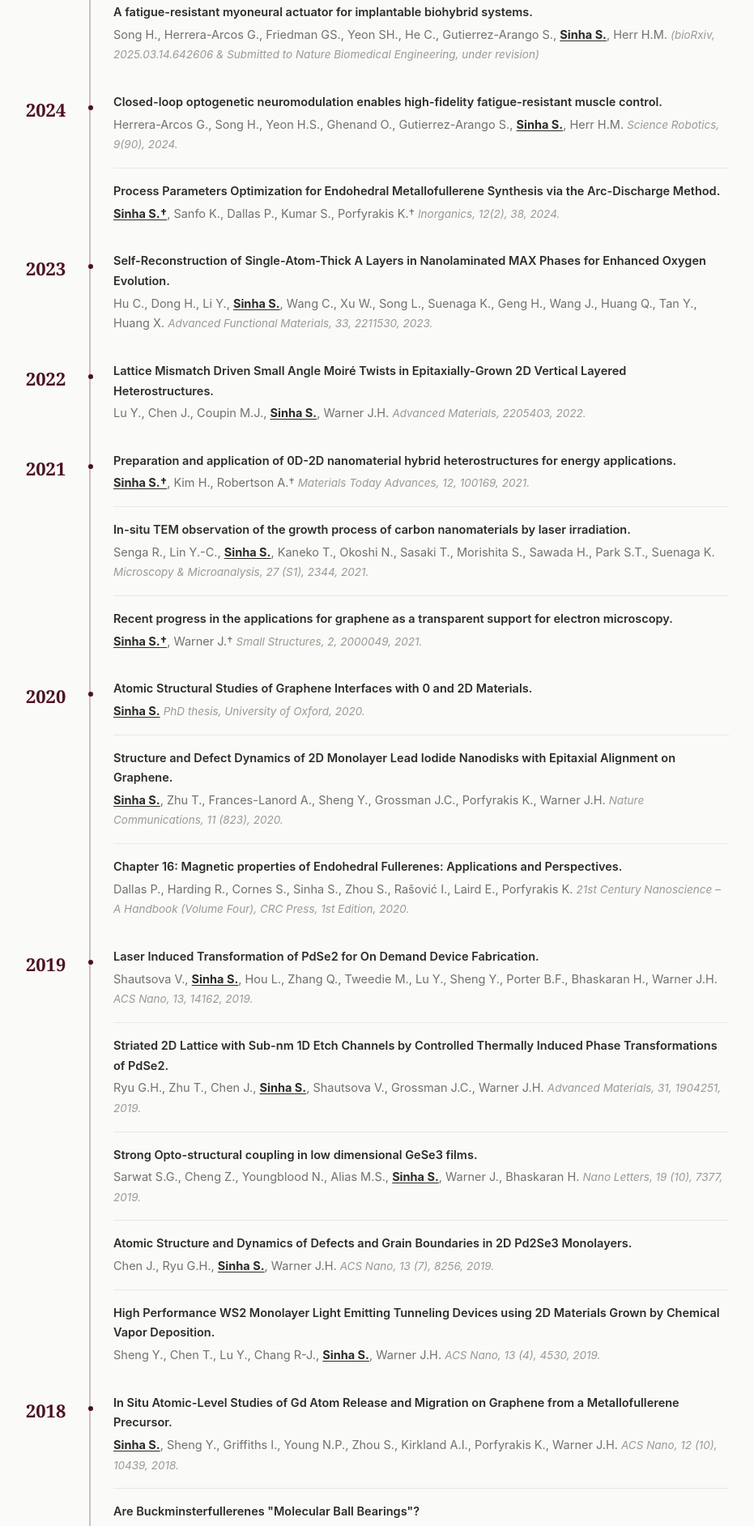
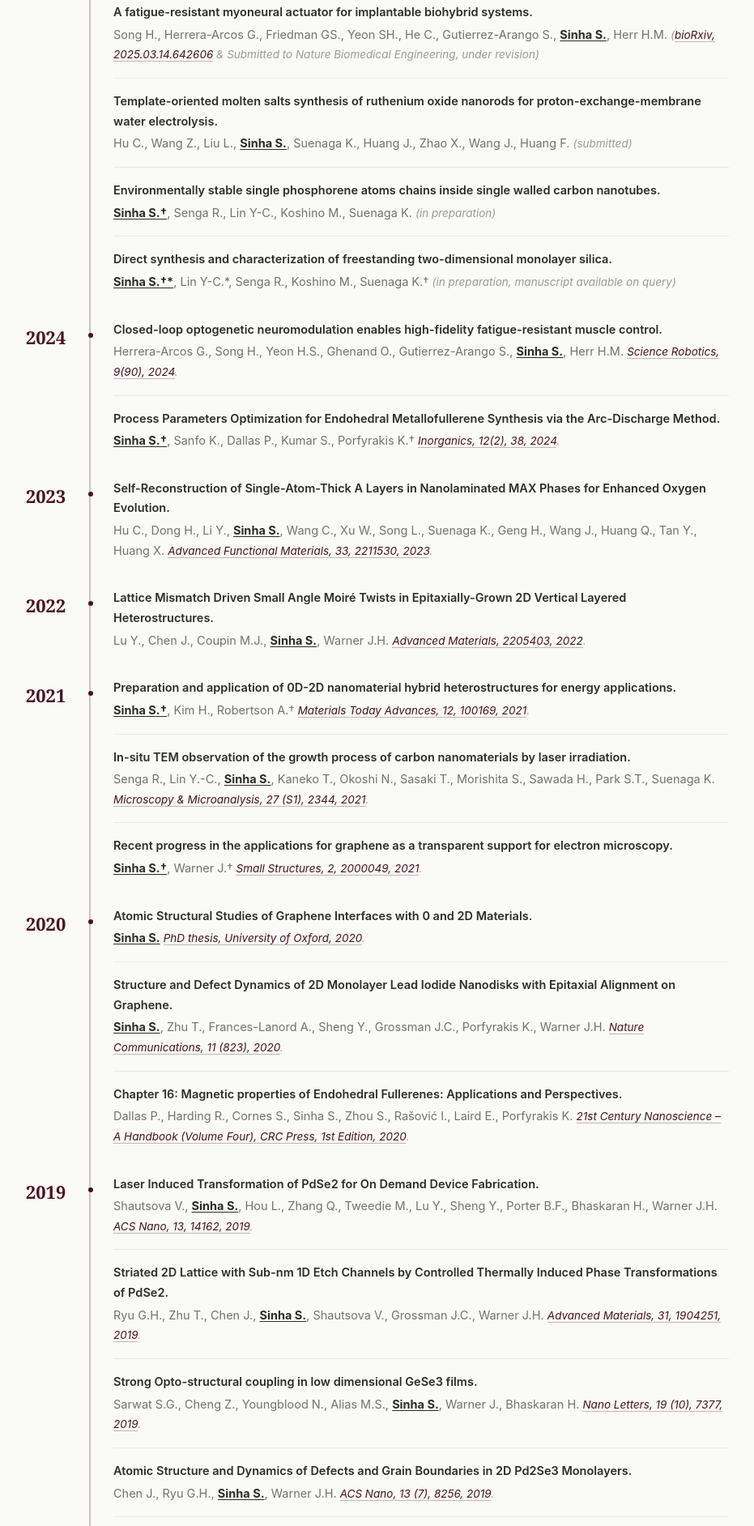
Before and after one commit to sapnafisch/sapnafisch.github.io, a plain HTML site: page publications.html in a window 1280 px wide. Shown: the part 916-2800 px from the top of the page at 81% size, without its empty margins (174-1105 px from the left). Drawn offline with Linux system fonts and the light colour scheme.

Commit message:
Update publications.html

```diff
--- a/publications.html
+++ b/publications.html
@@ -110,6 +110,16 @@
     color: #9c9a92;
     font-size: 13.5px;
   }
+  .pub-venue a {
+    color: #4a1220;
+    text-decoration: none;
+    border-bottom: 1px solid rgba(74,18,32,0.3);
+    transition: border-color 0.2s, color 0.2s;
+  }
+  .pub-venue a:hover {
+    color: #2c2c2a;
+    border-bottom-color: #2c2c2a;
+  }
   .me {
     font-weight: 700;
     color: #2c2c2a;
@@ -127,7 +137,7 @@
 <body>
 
 <nav>
-  <a href="index.html" class="name">Sapna Sinha</a>
+  <a href="index.html" class="name">Sapna</a>
   <a href="research.html">Research</a>
   <a href="publications.html">Publications</a>
 </nav>
@@ -148,12 +158,12 @@
       <div class="pub-item">
         <span class="pub-item-title">Designing proteins with reduced T-cell epitopes through policy optimization.</span>
         Ponnapati M.*, <span class="me">Sinha S.*</span>, Lynch B., Jacobson J, Boyden E.S.
-        <span class="pub-venue">(bioRxiv 2025.09.27.678937v, accepted at MLSB 2025 conference, Submitting to a journal)</span>
+        <span class="pub-venue">(<a href="https://www.biorxiv.org/content/10.1101/2025.09.27.678937v1">bioRxiv 2025.09.27.678937v</a>, accepted at MLSB 2025 conference, Submitting to a journal)</span>
       </div>
       <div class="pub-item">
         <span class="pub-item-title">Screening channelrhodopsins using robotic intracellular electrophysiology and single cell sequencing.</span>
         Samuel Ehrlich, Alexandra VandeLoo, Mohamed Badawy, M. Gonzalez, M. Stockslager, Amy Yang, <span class="me">Sinha S.</span>, Bracha S., Park D., B. Magondu, B. Yang, Boyden E.S., Forest C.
-        <span class="pub-venue">(bioRxiv 2025.08.19.671087, Submitted, J. of Neuroscience Methods)</span>
+        <span class="pub-venue">(<a href="https://www.biorxiv.org/content/10.1101/2025.08.19.671087v1">bioRxiv 2025.08.19.671087</a>, Submitted, J. of Neuroscience Methods)</span>
       </div>
       <div class="pub-item">
         <span class="pub-item-title">Four-Fold Expansion Microscopy of Cultured Cells.</span>
@@ -163,176 +173,18 @@
       <div class="pub-item">
         <span class="pub-item-title">CAMP: Combinatorial Engineering of Proteins.</span>
         <span class="me">Sinha S.*</span>, Manvitha Ponnapathi*, Brian Lynch, Jacobson J, Boyden E.S.
-        <span class="pub-venue">Accepted at ICLR 2025 Workshop on Generative and Experimental Perspectives for Biomolecular Design; Patent Disclosure Filed (63/794,433)</span>
+        <span class="pub-venue">Accepted at <a href="https://openreview.net/pdf?id=jSnMdVy86c">ICLR 2025 Workshop on Generative and Experimental Perspectives for Biomolecular Design</a>; Patent Disclosure Filed (63/794,433)</span>
       </div>
       <div class="pub-item">
         <span class="pub-item-title">System and method for long-term expression of molecules for optogenetic therapies of the peripheral nervous system.</span>
         <span class="me">Sinha S.</span>, Herrera G.A., Park D., Min D., Mody S., Huang J., Herr H., Boyden E.S.
-        <span class="pub-venue">The Journal of Immunology 214, Issue Supplement 1, 2025. Patent Disclosure Filed 63/800,399</span>
+        <span class="pub-venue"><a href="https://academic.oup.com/jimmunol/article/214/Supplement_1/vkaf283.2283/8330188">The Journal of Immunology 214, Issue Supplement 1, 2025</a>. Patent Disclosure Filed 63/800,399</span>
       </div>
       <div class="pub-item">
         <span class="pub-item-title">A fatigue-resistant myoneural actuator for implantable biohybrid systems.</span>
         Song H., Herrera-Arcos G., Friedman GS., Yeon SH., He C., Gutierrez-Arango S., <span class="me">Sinha S.</span>, Herr H.M.
-        <span class="pub-venue">(bioRxiv, 2025.03.14.642606 &amp; Submitted to Nature Biomedical Engineering, under revision)</span>
+        <span class="pub-venue">(<a href="https://www.biorxiv.org/content/10.1101/2025.03.14.642606v1.abstract">bioRxiv, 2025.03.14.642606</a> &amp; Submitted to Nature Biomedical Engineering, under revision)</span>
       </div>
-    </div>
-  </div>
-
-  <!-- 2024 -->
-  <div class="pub-year-group">
-    <div class="pub-year">2024<div class="pub-year-dot"></div></div>
-    <div class="pub-list">
-      <div class="pub-item">
-        <span class="pub-item-title">Closed-loop optogenetic neuromodulation enables high-fidelity fatigue-resistant muscle control.</span>
-        Herrera-Arcos G., Song H., Yeon H.S., Ghenand O., Gutierrez-Arango S., <span class="me">Sinha S.</span>, Herr H.M.
-        <span class="pub-venue">Science Robotics, 9(90), 2024.</span>
-      </div>
-      <div class="pub-item">
-        <span class="pub-item-title">Process Parameters Optimization for Endohedral Metallofullerene Synthesis via the Arc-Discharge Method.</span>
-        <span class="me">Sinha S.†</span>, Sanfo K., Dallas P., Kumar S., Porfyrakis K.†
-        <span class="pub-venue">Inorganics, 12(2), 38, 2024.</span>
-      </div>
-    </div>
-  </div>
-
-  <!-- 2023 -->
-  <div class="pub-year-group">
-    <div class="pub-year">2023<div class="pub-year-dot"></div></div>
-    <div class="pub-list">
-      <div class="pub-item">
-        <span class="pub-item-title">Self-Reconstruction of Single-Atom-Thick A Layers in Nanolaminated MAX Phases for Enhanced Oxygen Evolution.</span>
-        Hu C., Dong H., Li Y., <span class="me">Sinha S.</span>, Wang C., Xu W., Song L., Suenaga K., Geng H., Wang J., Huang Q., Tan Y., Huang X.
-        <span class="pub-venue">Advanced Functional Materials, 33, 2211530, 2023.</span>
-      </div>
-    </div>
-  </div>
-
-  <!-- 2022 -->
-  <div class="pub-year-group">
-    <div class="pub-year">2022<div class="pub-year-dot"></div></div>
-    <div class="pub-list">
-      <div class="pub-item">
-        <span class="pub-item-title">Lattice Mismatch Driven Small Angle Moiré Twists in Epitaxially-Grown 2D Vertical Layered Heterostructures.</span>
-        Lu Y., Chen J., Coupin M.J., <span class="me">Sinha S.</span>, Warner J.H.
-        <span class="pub-venue">Advanced Materials, 2205403, 2022.</span>
-      </div>
-    </div>
-  </div>
-
-  <!-- 2021 -->
-  <div class="pub-year-group">
-    <div class="pub-year">2021<div class="pub-year-dot"></div></div>
-    <div class="pub-list">
-      <div class="pub-item">
-        <span class="pub-item-title">Preparation and application of 0D-2D nanomaterial hybrid heterostructures for energy applications.</span>
-        <span class="me">Sinha S.†</span>, Kim H., Robertson A.†
-        <span class="pub-venue">Materials Today Advances, 12, 100169, 2021.</span>
-      </div>
-      <div class="pub-item">
-        <span class="pub-item-title">In-situ TEM observation of the growth process of carbon nanomaterials by laser irradiation.</span>
-        Senga R., Lin Y.-C., <span class="me">Sinha S.</span>, Kaneko T., Okoshi N., Sasaki T., Morishita S., Sawada H., Park S.T., Suenaga K.
-        <span class="pub-venue">Microscopy &amp; Microanalysis, 27 (S1), 2344, 2021.</span>
-      </div>
-      <div class="pub-item">
-        <span class="pub-item-title">Recent progress in the applications for graphene as a transparent support for electron microscopy.</span>
-        <span class="me">Sinha S.†</span>, Warner J.†
-        <span class="pub-venue">Small Structures, 2, 2000049, 2021.</span>
-      </div>
-    </div>
-  </div>
-
-  <!-- 2020 -->
-  <div class="pub-year-group">
-    <div class="pub-year">2020<div class="pub-year-dot"></div></div>
-    <div class="pub-list">
-      <div class="pub-item">
-        <span class="pub-item-title">Atomic Structural Studies of Graphene Interfaces with 0 and 2D Materials.</span>
-        <span class="me">Sinha S.</span>
-        <span class="pub-venue">PhD thesis, University of Oxford, 2020.</span>
-      </div>
-      <div class="pub-item">
-        <span class="pub-item-title">Structure and Defect Dynamics of 2D Monolayer Lead Iodide Nanodisks with Epitaxial Alignment on Graphene.</span>
-        <span class="me">Sinha S.</span>, Zhu T., Frances-Lanord A., Sheng Y., Grossman J.C., Porfyrakis K., Warner J.H.
-        <span class="pub-venue">Nature Communications, 11 (823), 2020.</span>
-      </div>
-      <div class="pub-item">
-        <span class="pub-item-title">Chapter 16: Magnetic properties of Endohedral Fullerenes: Applications and Perspectives.</span>
-        Dallas P., Harding R., Cornes S., Sinha S., Zhou S., Rašović I., Laird E., Porfyrakis K.
-        <span class="pub-venue">21st Century Nanoscience – A Handbook (Volume Four), CRC Press, 1st Edition, 2020.</span>
-      </div>
-    </div>
-  </div>
-
-  <!-- 2019 -->
-  <div class="pub-year-group">
-    <div class="pub-year">2019<div class="pub-year-dot"></div></div>
-    <div class="pub-list">
-      <div class="pub-item">
-        <span class="pub-item-title">Laser Induced Transformation of PdSe2 for On Demand Device Fabrication.</span>
-        Shautsova V., <span class="me">Sinha S.</span>, Hou L., Zhang Q., Tweedie M., Lu Y., Sheng Y., Porter B.F., Bhaskaran H., Warner J.H.
-        <span class="pub-venue">ACS Nano, 13, 14162, 2019.</span>
-      </div>
-      <div class="pub-item">
-        <span class="pub-item-title">Striated 2D Lattice with Sub-nm 1D Etch Channels by Controlled Thermally Induced Phase Transformations of PdSe2.</span>
-        Ryu G.H., Zhu T., Chen J., <span class="me">Sinha S.</span>, Shautsova V., Grossman J.C., Warner J.H.
-        <span class="pub-venue">Advanced Materials, 31, 1904251, 2019.</span>
-      </div>
-      <div class="pub-item">
-        <span class="pub-item-title">Strong Opto-structural coupling in low dimensional GeSe3 films.</span>
-        Sarwat S.G., Cheng Z., Youngblood N., Alias M.S., <span class="me">Sinha S.</span>, Warner J., Bhaskaran H.
-        <span class="pub-venue">Nano Letters, 19 (10), 7377, 2019.</span>
-      </div>
-      <div class="pub-item">
-        <span class="pub-item-title">Atomic Structure and Dynamics of Defects and Grain Boundaries in 2D Pd2Se3 Monolayers.</span>
-        Chen J., Ryu G.H., <span class="me">Sinha S.</span>, Warner J.H.
-        <span class="pub-venue">ACS Nano, 13 (7), 8256, 2019.</span>
-      </div>
-      <div class="pub-item">
-        <span class="pub-item-title">High Performance WS2 Monolayer Light Emitting Tunneling Devices using 2D Materials Grown by Chemical Vapor Deposition.</span>
-        Sheng Y., Chen T., Lu Y., Chang R-J., <span class="me">Sinha S.</span>, Warner J.H.
-        <span class="pub-venue">ACS Nano, 13 (4), 4530, 2019.</span>
-      </div>
-    </div>
-  </div>
-
-  <!-- 2018 -->
-  <div class="pub-year-group">
-    <div class="pub-year">2018<div class="pub-year-dot"></div></div>
-    <div class="pub-list">
-      <div class="pub-item">
-        <span class="pub-item-title">In Situ Atomic-Level Studies of Gd Atom Release and Migration on Graphene from a Metallofullerene Precursor.</span>
-        <span class="me">Sinha S.</span>, Sheng Y., Griffiths I., Young N.P., Zhou S., Kirkland A.I., Porfyrakis K., Warner J.H.
-        <span class="pub-venue">ACS Nano, 12 (10), 10439, 2018.</span>
-      </div>
-      <div class="pub-item">
-        <span class="pub-item-title">Are Buckminsterfullerenes "Molecular Ball Bearings"?</span>
-        Lhermerout R., Diederichs C., <span class="me">Sinha S.</span>, Porfyrakis K., Perkin S.
-        <span class="pub-venue">Journal of Physical Chemistry B, 123 (1), 310, 2018.</span>
-      </div>
-      <div class="pub-item">
-        <span class="pub-item-title">Direct Imaging of Photoswitching Molecular Conformations Using Individual Metal Atom Markers.</span>
-        Gerkman M., <span class="me">Sinha S.</span>, Warner J.H., Han G.G.D.
-        <span class="pub-venue">ACS Nano, 13 (1), 87, 2018.</span>
-      </div>
-    </div>
-  </div>
-
-  <!-- 2016 -->
-  <div class="pub-year-group">
-    <div class="pub-year">2016<div class="pub-year-dot"></div></div>
-    <div class="pub-list">
-      <div class="pub-item">
-        <span class="pub-item-title">Simple fabrication of air-stable black phosphorus heterostructures with large-area hBN sheets grown by chemical vapor deposition method.</span>
-        <span class="me">Sinha S.</span>, Takabayashi Y., Shinohara H., Ryo K.
-        <span class="pub-venue">2D Materials, 3, 035010, 2016.</span>
-      </div>
-    </div>
-  </div>
-
-  <!-- In preparation -->
-  <div class="pub-year-group">
-    <div class="pub-year" style="font-size:17px;">In prep<div class="pub-year-dot"></div></div>
-    <div class="pub-list">
       <div class="pub-item">
         <span class="pub-item-title">Template-oriented molten salts synthesis of ruthenium oxide nanorods for proton-exchange-membrane water electrolysis.</span>
         Hu C., Wang Z., Liu L., <span class="me">Sinha S.</span>, Suenaga K., Huang J., Zhao X., Wang J., Huang F.
@@ -346,7 +198,158 @@
       <div class="pub-item">
         <span class="pub-item-title">Direct synthesis and characterization of freestanding two-dimensional monolayer silica.</span>
         <span class="me">Sinha S.†*</span>, Lin Y-C.*, Senga R., Koshino M., Suenaga K.†
-        <span class="pub-venue">(in prep, manuscript available on query)</span>
+        <span class="pub-venue">(in preparation, manuscript available on query)</span>
+      </div>
+    </div>
+  </div>
+
+  <!-- 2024 -->
+  <div class="pub-year-group">
+    <div class="pub-year">2024<div class="pub-year-dot"></div></div>
+    <div class="pub-list">
+      <div class="pub-item">
+        <span class="pub-item-title">Closed-loop optogenetic neuromodulation enables high-fidelity fatigue-resistant muscle control.</span>
+        Herrera-Arcos G., Song H., Yeon H.S., Ghenand O., Gutierrez-Arango S., <span class="me">Sinha S.</span>, Herr H.M.
+        <span class="pub-venue"><a href="https://www.science.org/doi/abs/10.1126/scirobotics.adi8995">Science Robotics, 9(90), 2024</a>.</span>
+      </div>
+      <div class="pub-item">
+        <span class="pub-item-title">Process Parameters Optimization for Endohedral Metallofullerene Synthesis via the Arc-Discharge Method.</span>
+        <span class="me">Sinha S.†</span>, Sanfo K., Dallas P., Kumar S., Porfyrakis K.†
+        <span class="pub-venue"><a href="https://www.mdpi.com/2304-6740/12/2/38">Inorganics, 12(2), 38, 2024</a>.</span>
+      </div>
+    </div>
+  </div>
+
+  <!-- 2023 -->
+  <div class="pub-year-group">
+    <div class="pub-year">2023<div class="pub-year-dot"></div></div>
+    <div class="pub-list">
+      <div class="pub-item">
+        <span class="pub-item-title">Self-Reconstruction of Single-Atom-Thick A Layers in Nanolaminated MAX Phases for Enhanced Oxygen Evolution.</span>
+        Hu C., Dong H., Li Y., <span class="me">Sinha S.</span>, Wang C., Xu W., Song L., Suenaga K., Geng H., Wang J., Huang Q., Tan Y., Huang X.
+        <span class="pub-venue"><a href="https://advanced.onlinelibrary.wiley.com/doi/abs/10.1002/adfm.202211530">Advanced Functional Materials, 33, 2211530, 2023</a>.</span>
+      </div>
+    </div>
+  </div>
+
+  <!-- 2022 -->
+  <div class="pub-year-group">
+    <div class="pub-year">2022<div class="pub-year-dot"></div></div>
+    <div class="pub-list">
+      <div class="pub-item">
+        <span class="pub-item-title">Lattice Mismatch Driven Small Angle Moiré Twists in Epitaxially-Grown 2D Vertical Layered Heterostructures.</span>
+        Lu Y., Chen J., Coupin M.J., <span class="me">Sinha S.</span>, Warner J.H.
+        <span class="pub-venue"><a href="https://advanced.onlinelibrary.wiley.com/doi/abs/10.1002/adma.202205403">Advanced Materials, 2205403, 2022</a>.</span>
+      </div>
+    </div>
+  </div>
+
+  <!-- 2021 -->
+  <div class="pub-year-group">
+    <div class="pub-year">2021<div class="pub-year-dot"></div></div>
+    <div class="pub-list">
+      <div class="pub-item">
+        <span class="pub-item-title">Preparation and application of 0D-2D nanomaterial hybrid heterostructures for energy applications.</span>
+        <span class="me">Sinha S.†</span>, Kim H., Robertson A.†
+        <span class="pub-venue"><a href="https://www.sciencedirect.com/science/article/pii/S2590049821000394">Materials Today Advances, 12, 100169, 2021</a>.</span>
+      </div>
+      <div class="pub-item">
+        <span class="pub-item-title">In-situ TEM observation of the growth process of carbon nanomaterials by laser irradiation.</span>
+        Senga R., Lin Y.-C., <span class="me">Sinha S.</span>, Kaneko T., Okoshi N., Sasaki T., Morishita S., Sawada H., Park S.T., Suenaga K.
+        <span class="pub-venue"><a href="https://academic.oup.com/mam/article-abstract/27/S1/2344/6888152?redirectedFrom=fulltext">Microscopy &amp; Microanalysis, 27 (S1), 2344, 2021</a>.</span>
+      </div>
+      <div class="pub-item">
+        <span class="pub-item-title">Recent progress in the applications for graphene as a transparent support for electron microscopy.</span>
+        <span class="me">Sinha S.†</span>, Warner J.†
+        <span class="pub-venue"><a href="https://books.google.co.uk/books?hl=en&lr=&id=Q24DEAAAQBAJ&oi=fnd&pg=SA16-PA1&ots=d12xilcCWG&sig=w1160aa3z5OslBf_Jfv8ZTe-89o#v=onepage&q&f=false">Small Structures, 2, 2000049, 2021</a>.</span>
+      </div>
+    </div>
+  </div>
+
+  <!-- 2020 -->
+  <div class="pub-year-group">
+    <div class="pub-year">2020<div class="pub-year-dot"></div></div>
+    <div class="pub-list">
+      <div class="pub-item">
+        <span class="pub-item-title">Atomic Structural Studies of Graphene Interfaces with 0 and 2D Materials.</span>
+        <span class="me">Sinha S.</span>
+        <span class="pub-venue"><a href="https://ora.ox.ac.uk/objects/uuid:cdfbd1a3-ea0f-4e46-8923-c83467b4db35/files/d44558d51w">PhD thesis, University of Oxford, 2020</a>.</span>
+      </div>
+      <div class="pub-item">
+        <span class="pub-item-title">Structure and Defect Dynamics of 2D Monolayer Lead Iodide Nanodisks with Epitaxial Alignment on Graphene.</span>
+        <span class="me">Sinha S.</span>, Zhu T., Frances-Lanord A., Sheng Y., Grossman J.C., Porfyrakis K., Warner J.H.
+        <span class="pub-venue"><a href="https://www.nature.com/articles/s41467-020-14481-z">Nature Communications, 11 (823), 2020</a>.</span>
+      </div>
+      <div class="pub-item">
+        <span class="pub-item-title">Chapter 16: Magnetic properties of Endohedral Fullerenes: Applications and Perspectives.</span>
+        Dallas P., Harding R., Cornes S., Sinha S., Zhou S., Rašović I., Laird E., Porfyrakis K.
+        <span class="pub-venue"><a href="https://books.google.co.uk/books?hl=en&lr=&id=Q24DEAAAQBAJ&oi=fnd&pg=SA16-PA1&ots=d12xilcCWG&sig=w1160aa3z5OslBf_Jfv8ZTe-89o#v=onepage&q&f=false">21st Century Nanoscience – A Handbook (Volume Four), CRC Press, 1st Edition, 2020</a>.</span>
+      </div>
+    </div>
+  </div>
+
+  <!-- 2019 -->
+  <div class="pub-year-group">
+    <div class="pub-year">2019<div class="pub-year-dot"></div></div>
+    <div class="pub-list">
+      <div class="pub-item">
+        <span class="pub-item-title">Laser Induced Transformation of PdSe2 for On Demand Device Fabrication.</span>
+        Shautsova V., <span class="me">Sinha S.</span>, Hou L., Zhang Q., Tweedie M., Lu Y., Sheng Y., Porter B.F., Bhaskaran H., Warner J.H.
+        <span class="pub-venue"><a href="https://pubs.acs.org/doi/abs/10.1021/acsnano.9b06892">ACS Nano, 13, 14162, 2019</a>.</span>
+      </div>
+      <div class="pub-item">
+        <span class="pub-item-title">Striated 2D Lattice with Sub-nm 1D Etch Channels by Controlled Thermally Induced Phase Transformations of PdSe2.</span>
+        Ryu G.H., Zhu T., Chen J., <span class="me">Sinha S.</span>, Shautsova V., Grossman J.C., Warner J.H.
+        <span class="pub-venue"><a href="https://advanced.onlinelibrary.wiley.com/doi/abs/10.1002/adma.201904251">Advanced Materials, 31, 1904251, 2019</a>.</span>
+      </div>
+      <div class="pub-item">
+        <span class="pub-item-title">Strong Opto-structural coupling in low dimensional GeSe3 films.</span>
+        Sarwat S.G., Cheng Z., Youngblood N., Alias M.S., <span class="me">Sinha S.</span>, Warner J., Bhaskaran H.
+        <span class="pub-venue"><a href="https://pubs.acs.org/doi/full/10.1021/acs.nanolett.9b03039">Nano Letters, 19 (10), 7377, 2019</a>.</span>
+      </div>
+      <div class="pub-item">
+        <span class="pub-item-title">Atomic Structure and Dynamics of Defects and Grain Boundaries in 2D Pd2Se3 Monolayers.</span>
+        Chen J., Ryu G.H., <span class="me">Sinha S.</span>, Warner J.H.
+        <span class="pub-venue"><a href="https://pubs.acs.org/doi/abs/10.1021/acsnano.9b03645">ACS Nano, 13 (7), 8256, 2019</a>.</span>
+      </div>
+      <div class="pub-item">
+        <span class="pub-item-title">High Performance WS2 Monolayer Light Emitting Tunneling Devices using 2D Materials Grown by Chemical Vapor Deposition.</span>
+        Sheng Y., Chen T., Lu Y., Chang R-J., <span class="me">Sinha S.</span>, Warner J.H.
+        <span class="pub-venue"><a href="https://pubs.acs.org/doi/abs/10.1021/acsnano.9b00211">ACS Nano, 13 (4), 4530, 2019</a>.</span>
+      </div>
+    </div>
+  </div>
+
+  <!-- 2018 -->
+  <div class="pub-year-group">
+    <div class="pub-year">2018<div class="pub-year-dot"></div></div>
+    <div class="pub-list">
+      <div class="pub-item">
+        <span class="pub-item-title">In Situ Atomic-Level Studies of Gd Atom Release and Migration on Graphene from a Metallofullerene Precursor.</span>
+        <span class="me">Sinha S.</span>, Sheng Y., Griffiths I., Young N.P., Zhou S., Kirkland A.I., Porfyrakis K., Warner J.H.
+        <span class="pub-venue"><a href="https://pubs.acs.org/doi/abs/10.1021/acsnano.8b06057">ACS Nano, 12 (10), 10439, 2018</a>.</span>
+      </div>
+      <div class="pub-item">
+        <span class="pub-item-title">Are Buckminsterfullerenes "Molecular Ball Bearings"?</span>
+        Lhermerout R., Diederichs C., <span class="me">Sinha S.</span>, Porfyrakis K., Perkin S.
+        <span class="pub-venue"><a href="https://pubs.acs.org/doi/abs/10.1021/acs.jpcb.8b10472">Journal of Physical Chemistry B, 123 (1), 310, 2018</a>.</span>
+      </div>
+      <div class="pub-item">
+        <span class="pub-item-title">Direct Imaging of Photoswitching Molecular Conformations Using Individual Metal Atom Markers.</span>
+        Gerkman M., <span class="me">Sinha S.</span>, Warner J.H., Han G.G.D.
+        <span class="pub-venue"><a href="https://pubs.acs.org/doi/abs/10.1021/acsnano.8b08441">ACS Nano, 13 (1), 87, 2018</a>.</span>
+      </div>
+    </div>
+  </div>
+
+  <!-- 2016 -->
+  <div class="pub-year-group">
+    <div class="pub-year">2016<div class="pub-year-dot"></div></div>
+    <div class="pub-list">
+      <div class="pub-item">
+        <span class="pub-item-title">Simple fabrication of air-stable black phosphorus heterostructures with large-area hBN sheets grown by chemical vapor deposition method.</span>
+        <span class="me">Sinha S.</span>, Takabayashi Y., Shinohara H., Ryo K.
+        <span class="pub-venue"><a href="https://iopscience.iop.org/article/10.1088/2053-1583/3/3/035010/meta">2D Materials, 3, 035010, 2016</a>.</span>
       </div>
     </div>
   </div>
```
